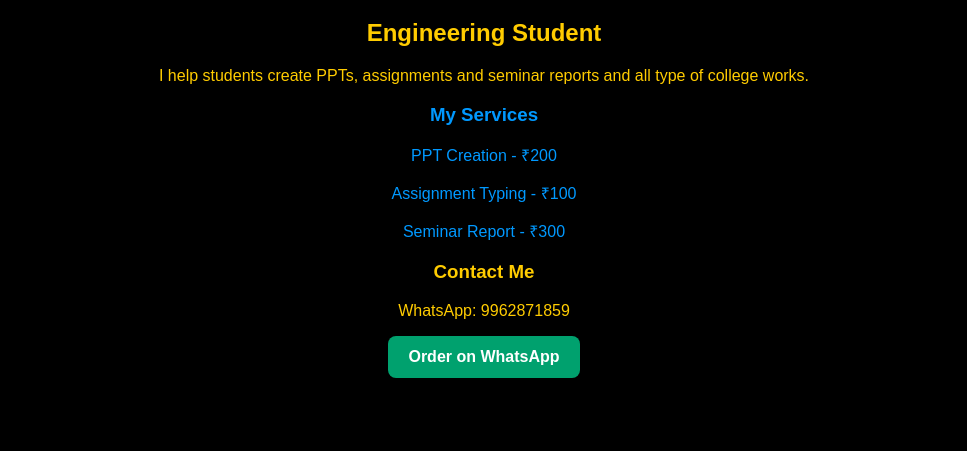
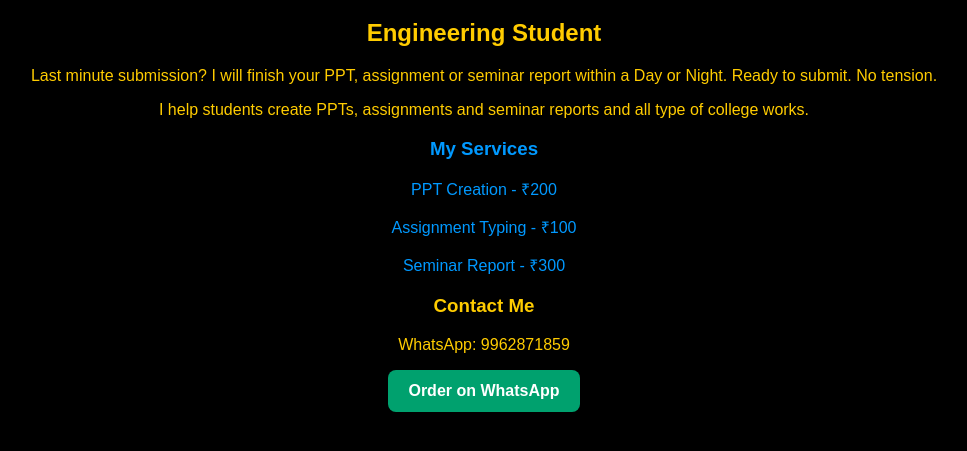
Before and after one commit to waran3636/Mageshwaran-s-portfolio, a plain HTML site: page index.html in a window 1280 px wide. Shown: the part 61-512 px from the top of the page, without its empty margins (156-1123 px from the left). Drawn offline with Linux system fonts and the light colour scheme.

Commit message:
Initial commit

```diff
--- a/index.html
+++ b/index.html
@@ -8,6 +8,8 @@
 
     <h1>Hi, I'm Mageshwaran</h1>
     <h2>Engineering Student</h2>
+
+    <p>Last minute submission? I will finish your PPT, assignment or seminar report within a Day or Night. Ready to submit. No tension.</p>
 
     <p>I help students create PPTs, assignments and seminar reports and all type of college works.</p>
 
```
